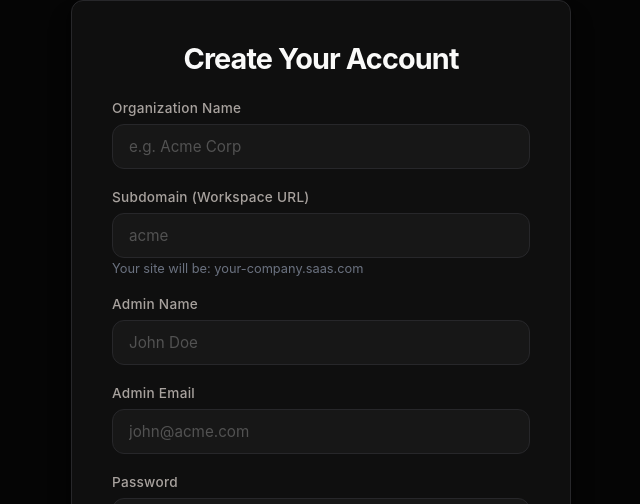
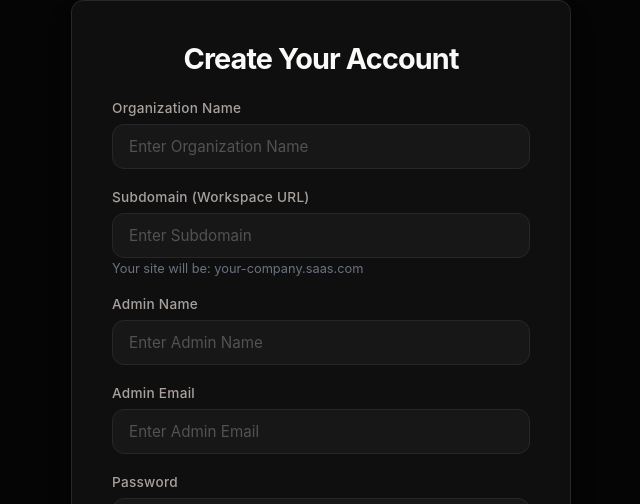
Before and after one commit to Umeshh27/multi-tenant-saas, a React app in the folder frontend/: page /register in a window 1280 px wide. Shown: the part 80-584 px from the top of the page, without its empty margins (319-959 px from the left). Built offline with nearby package versions, Linux system fonts and the light colour scheme; no server answers; the HTML template or start-up script is replaced by a standard one.

Commit message:
feat: implement frontend authentication flow and team management user interface

```diff
--- a/frontend/src/pages/Login.jsx
+++ b/frontend/src/pages/Login.jsx
@@ -64,7 +64,7 @@ function Login() {
           <input
             name="email"
             type="email"
-            placeholder="you@example.com"
+            placeholder="Enter your email"
             onChange={handleChange}
             required
           />
@@ -85,7 +85,7 @@ function Login() {
           <label>Organization Subdomain</label>
           <input
             name="tenantSubdomain"
-            placeholder="e.g. acme"
+            placeholder="Enter subdomain"
             onChange={handleChange}
             required
           />
--- a/frontend/src/pages/Register.jsx
+++ b/frontend/src/pages/Register.jsx
@@ -63,23 +63,23 @@ function Register() {
       <form onSubmit={handleSubmit}>
         <div className="form-group">
           <label>Organization Name</label>
-          <input name="tenantName" placeholder="e.g. Acme Corp" onChange={handleChange} required />
+          <input name="tenantName" placeholder="Enter Organization Name" onChange={handleChange} required />
         </div>
 
         <div className="form-group">
           <label>Subdomain (Workspace URL)</label>
-          <input name="subdomain" placeholder="acme" onChange={handleChange} required />
+          <input name="subdomain" placeholder="Enter Subdomain" onChange={handleChange} required />
           <small style={{ marginTop: "-5px", color: "#6b7280", fontSize: "0.8rem" }}>Your site will be: {form.subdomain || "your-company"}.saas.com</small>
         </div>
 
         <div className="form-group">
           <label>Admin Name</label>
-          <input name="adminFullName" placeholder="John Doe" onChange={handleChange} required />
+          <input name="adminFullName" placeholder="Enter Admin Name" onChange={handleChange} required />
         </div>
 
         <div className="form-group">
           <label>Admin Email</label>
-          <input name="adminEmail" type="email" placeholder="john@acme.com" onChange={handleChange} required />
+          <input name="adminEmail" type="email" placeholder="Enter Admin Email" onChange={handleChange} required />
         </div>
 
         <div className="form-group">
--- a/frontend/src/pages/Users.jsx
+++ b/frontend/src/pages/Users.jsx
@@ -98,7 +98,7 @@ function Users() {
             <div style={{ flex: 1, minWidth: "200px" }}>
               <label>Full Name</label>
               <input
-                placeholder="John Doe"
+                placeholder="Enter Full Name"
                 value={fullName}
                 onChange={(e) => setFullName(e.target.value)}
                 required
@@ -107,7 +107,7 @@ function Users() {
             <div style={{ flex: 1, minWidth: "200px" }}>
               <label>Email Address</label>
               <input
-                placeholder="john@example.com"
+                placeholder="Enter Email Address"
                 value={email}
                 onChange={(e) => setEmail(e.target.value)}
                 required
```
